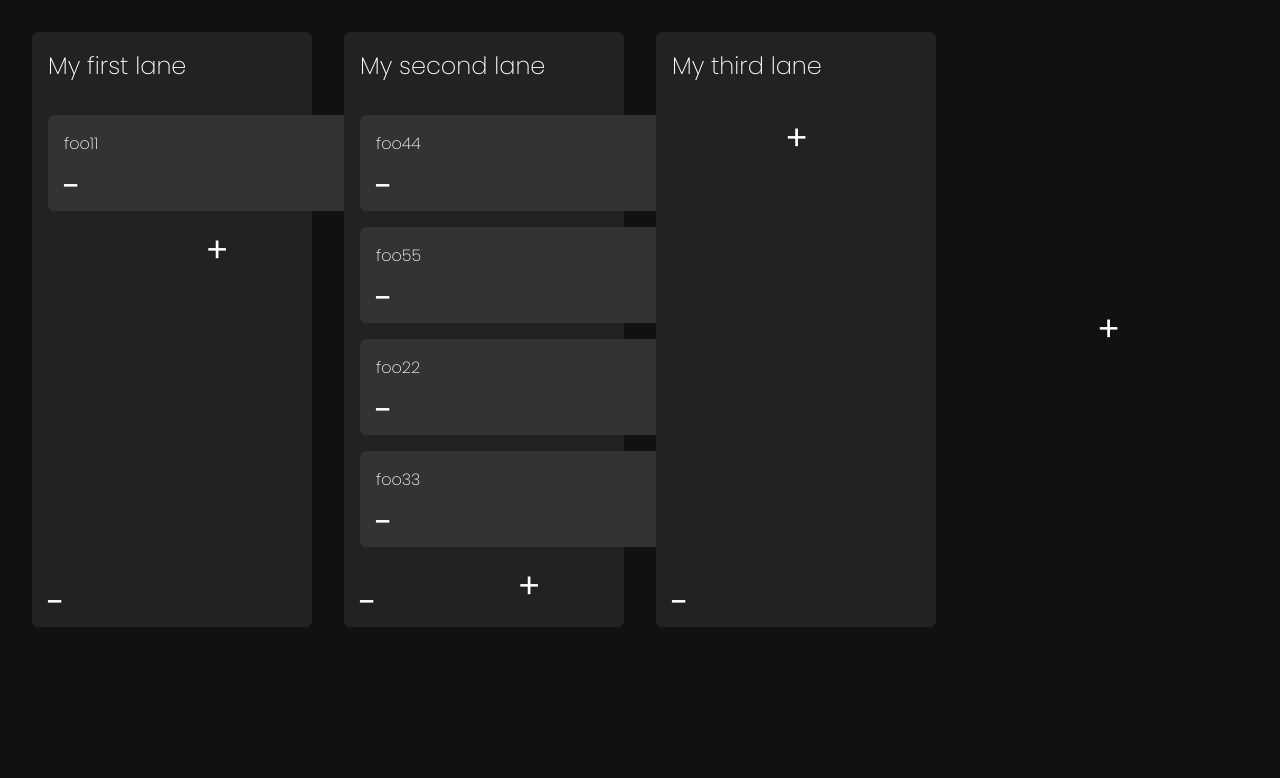
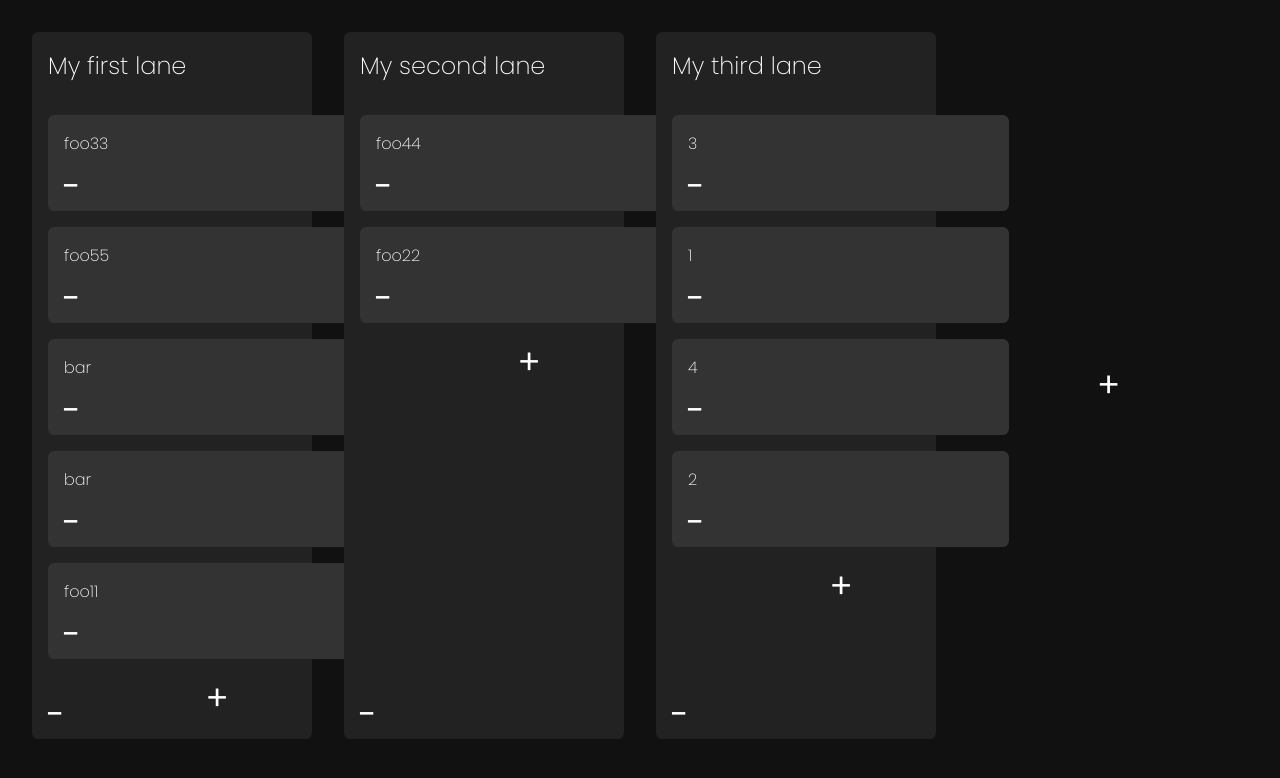
Before and after one commit to SamuelMiddendorp/SvelteBoard, a SvelteKit app: page / in a window 1280 px wide. Shown: the top 778 px of the page. Built offline with nearby package versions, Linux system fonts and the light colour scheme.

Commit message:
Now moving up does not work anymore but moving down does

```diff
--- a/db.json
+++ b/db.json
@@ -1 +1 @@
-{"id":"33b02a75-1733-4270-8c30-09ed737ef872","title":"First Board","description":"My first board","lanes":[{"id":"3c1177dd-a0d1-4dd5-b588-9cafeecb48ca","title":"My first lane","items":[{"id":"f4d636c1-fe32-4dd2-a9f6-cacaf00ff890","title":"foo11","description":"bar","prio":1}]},{"id":"98fe447d-bd32-44cf-916d-5d7be3e771c4","title":"My second lane","items":[{"id":"529795bb-fbe6-4b52-a50d-22c3d0c9fcc8","title":"foo44","description":"bar","prio":1},{"id":"71585568-a6b4-48d4-a57d-5dd93d5bff2a","title":"foo55","description":"bar","prio":1},{"id":"3e6e273c-0bc4-4a10-8aa9-c92b5cf81ee1","title":"foo22","description":"bar","prio":1},{"id":"42472119-76dd-48b8-a79d-3a124276196c","title":"foo33","description":"bar","prio":1}]},{"id":"60592d60-b3a5-435f-ba7e-a92d78081022","title":"My third lane","items":[]}]}
+{"id":"33b02a75-1733-4270-8c30-09ed737ef872","title":"First Board","description":"My first board","lanes":[{"id":"3c1177dd-a0d1-4dd5-b588-9cafeecb48ca","title":"My first lane","items":[{"id":"42472119-76dd-48b8-a79d-3a124276196c","title":"foo33","description":"bar","prio":1},{"id":"71585568-a6b4-48d4-a57d-5dd93d5bff2a","title":"foo55","description":"bar","prio":1},{"id":"fa607fa0-cb63-49bc-9564-da0de536d0ff","title":"bar","description":"sample","prio":1},{"id":"a1c7f41e-4dec-4d09-a7aa-3ba29519b054","title":"bar","description":"sample","prio":1},{"id":"f4d636c1-fe32-4dd2-a9f6-cacaf00ff890","title":"foo11","description":"bar","prio":1}]},{"id":"98fe447d-bd32-44cf-916d-5d7be3e771c4","title":"My second lane","items":[{"id":"529795bb-fbe6-4b52-a50d-22c3d0c9fcc8","title":"foo44","description":"bar","prio":1},{"id":"3e6e273c-0bc4-4a10-8aa9-c92b5cf81ee1","title":"foo22","description":"bar","prio":1}]},{"id":"60592d60-b3a5-435f-ba7e-a92d78081022","title":"My third lane","items":[{"id":"6216a0e8-3fa0-489e-b492-e1bcdb48409a","title":"3","description":"sample","prio":1},{"id":"ec44467d-9d1a-472d-ba3e-d5a2550f8737","title":"1","description":"sample","prio":1},{"id":"fe16cbc0-ec33-4c5b-8522-a403192879a5","title":"4","description":"sample","prio":1},{"id":"d70eb2a9-ecf8-4a30-a228-2da8f7c763b7","title":"2","description":"sample","prio":1}]}]}
--- a/src/routes/+page.svelte
+++ b/src/routes/+page.svelte
@@ -31,14 +31,19 @@
         currentLane.items = currentLane.items.filter((i) => i.id != itemId);
         targetLane.items = [...targetLane.items, item];
 
+        if(currentDropTarget != itemId){
+        // Remove first then splice back into the list
+            targetLane.items = targetLane.items.filter(x => x.id != item.id);
 
-        // Remove first then splice back into the list
-        targetLane.items = targetLane.items.filter(x => x.id != item.id);
+            let targetIndex = targetLane.items.findIndex(i => i.id == currentDropTarget);
+            let targetItem = targetLane.items.find(i => i.id == currentDropTarget);
 
-        let targetIndex = targetLane.items.findIndex(i => i.id == currentDropTarget);
+            console.log(targetItem);
+            console.log(targetIndex);
 
-        targetLane.items.splice(targetIndex,0,item);
-        console.log(targetLane);
+            targetLane.items.splice(targetIndex + 1,0,item);
+            console.log(targetLane);
+        }
         // Update board
 
         board.lanes[targetLaneIndex] = targetLane;
@@ -48,8 +53,7 @@
         elem.style.border = "initial";
 
 
-
-
+        currentDropTarget = "";
 
         saveState();
     };
```
